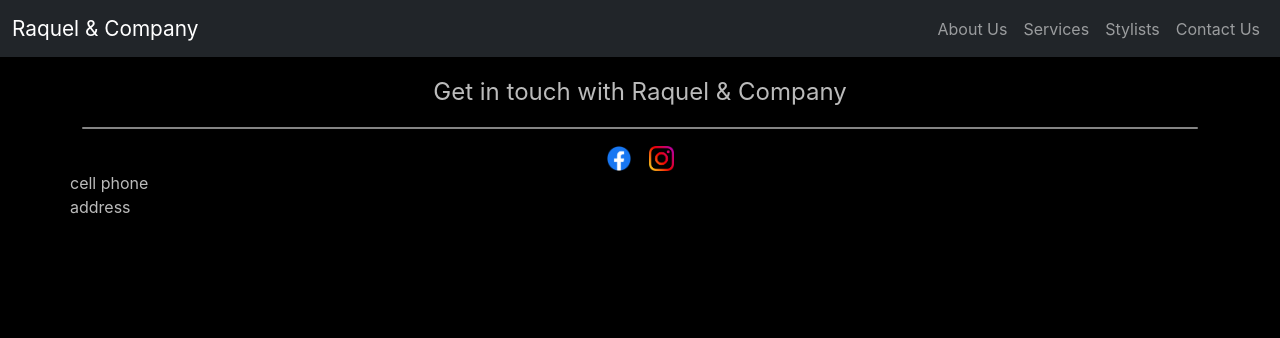
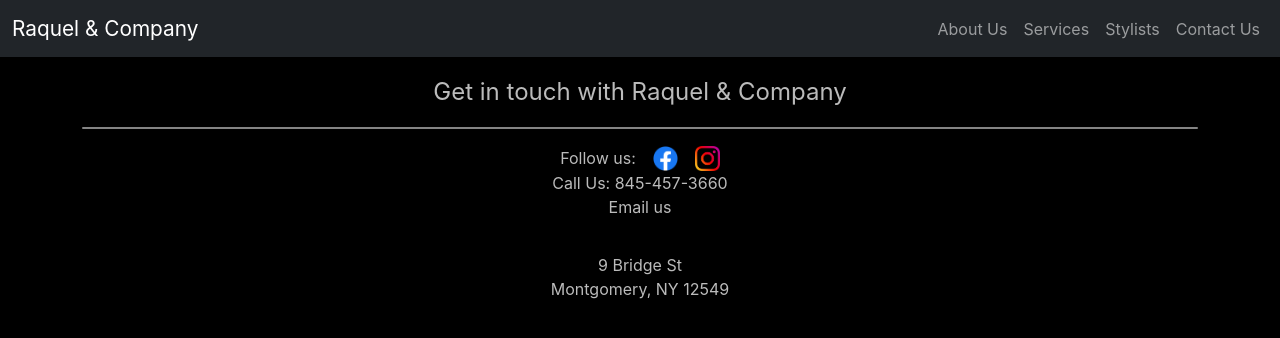
Before and after one commit to KevinCamacho/randco, a React (Create React App) app: page /contact-us in a window 1280 px wide. Shown: the top 338 px of the page. Built offline with nearby package versions, Linux system fonts and the light colour scheme.

Commit message:
added some things to contact us page

```diff
--- a/src/components/ContactUsPage/ContactUsPage.js
+++ b/src/components/ContactUsPage/ContactUsPage.js
@@ -16,14 +16,19 @@ const ContactUsPage = () => {
                 </Col>
             </Row>
             <div className="flexbox-row" style={{ justifyContent: 'center' }}>
+                <div style={{ marginRight: '17px' }}>Follow us:</div>
                 <img className="facebook-logo" src={facebookIcon} alt="facebook" onClick={() => window.open('https://www.facebook.com/RaquelandCompany')} />
                 < img style={{ marginLeft: '17px' }} className="insta-logo" src={instaIcon} alt="instagram" onClick={() => window.open('https://www.instagram.com/randcosalon/')} />
             </div>
             <Row>
-                cell phone
+                <div>Call Us: 845-457-3660</div>
             </Row>
             <Row>
-                address
+                <div>Email us</div>
+            </Row>
+            <Row style={{ marginTop: '34px' }}>
+                <div>9 Bridge St</div>
+                <div>Montgomery, NY 12549</div>
             </Row>
         </Container>
     )
```
